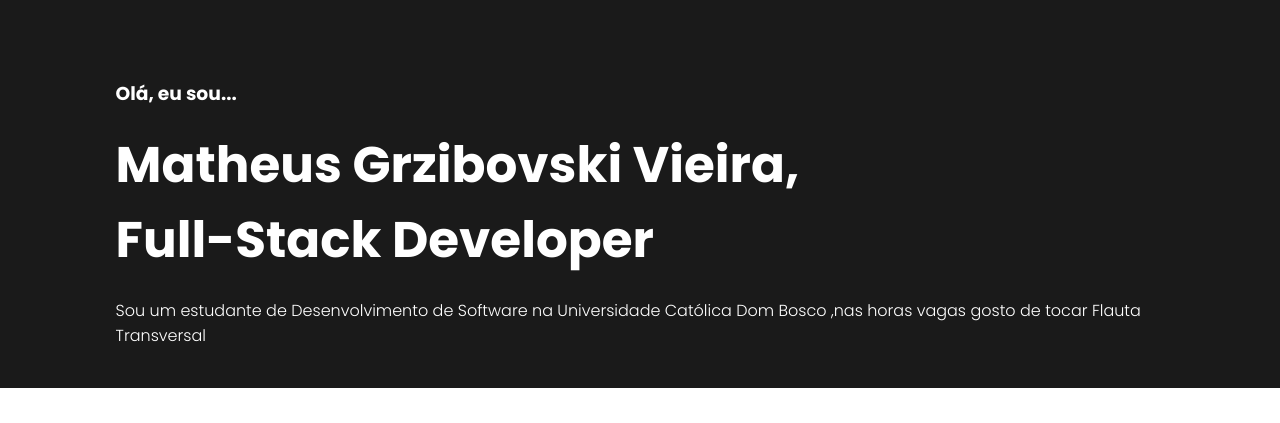
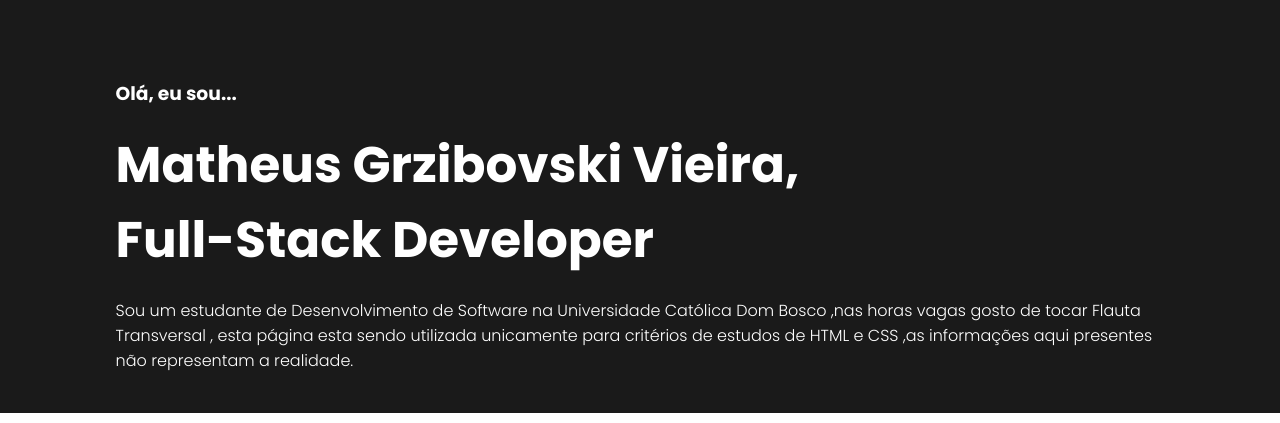
Before and after one commit to MatheusGrz141/Projeto-Portfolio, a plain HTML site: page index.html in a window 1280 px wide. Shown: the part 96-519 px from the top of the page. Drawn offline with Linux system fonts and the light colour scheme.

Commit message:
alteração do texto principal

```diff
--- a/index.html
+++ b/index.html
@@ -18,7 +18,7 @@
 
                     Full-Stack Developer</h1>
 
-                    <p>Sou um estudante de Desenvolvimento de Software na Universidade Católica Dom Bosco ,nas horas vagas gosto de tocar Flauta Transversal</p>
+                    <p>Sou um estudante de Desenvolvimento de Software na Universidade Católica Dom Bosco ,nas horas vagas gosto de tocar Flauta Transversal , esta página esta sendo utilizada unicamente para critérios de estudos de HTML e CSS ,as informações aqui presentes não representam a realidade.</p>
                 </div>
             </div>
         </header>
```
